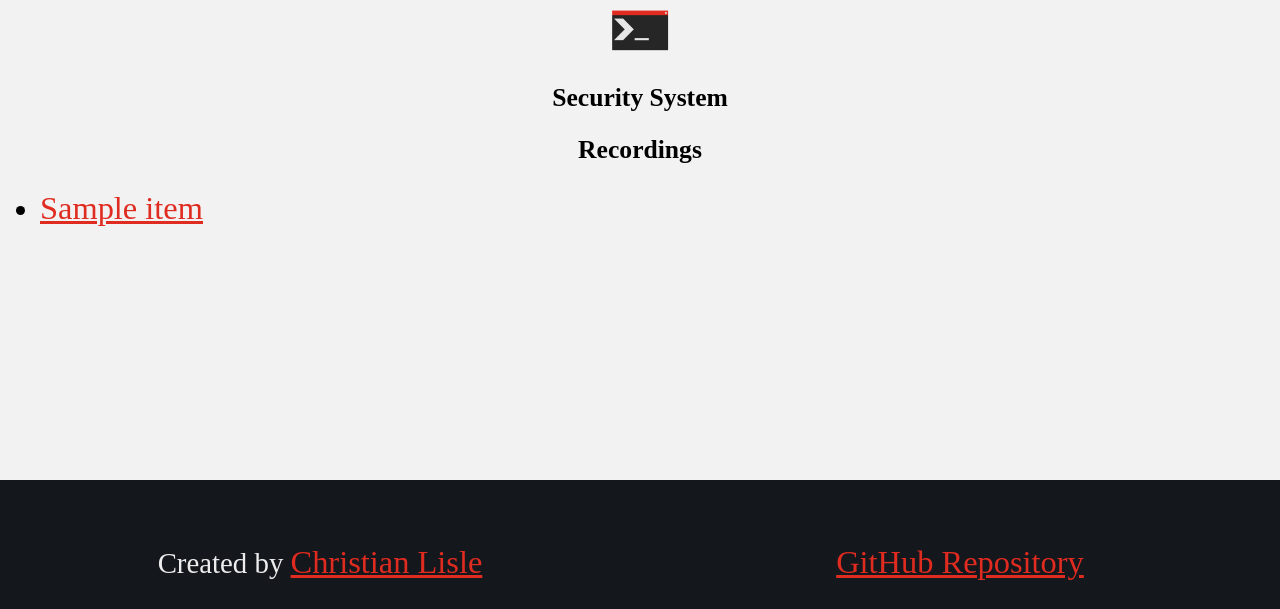
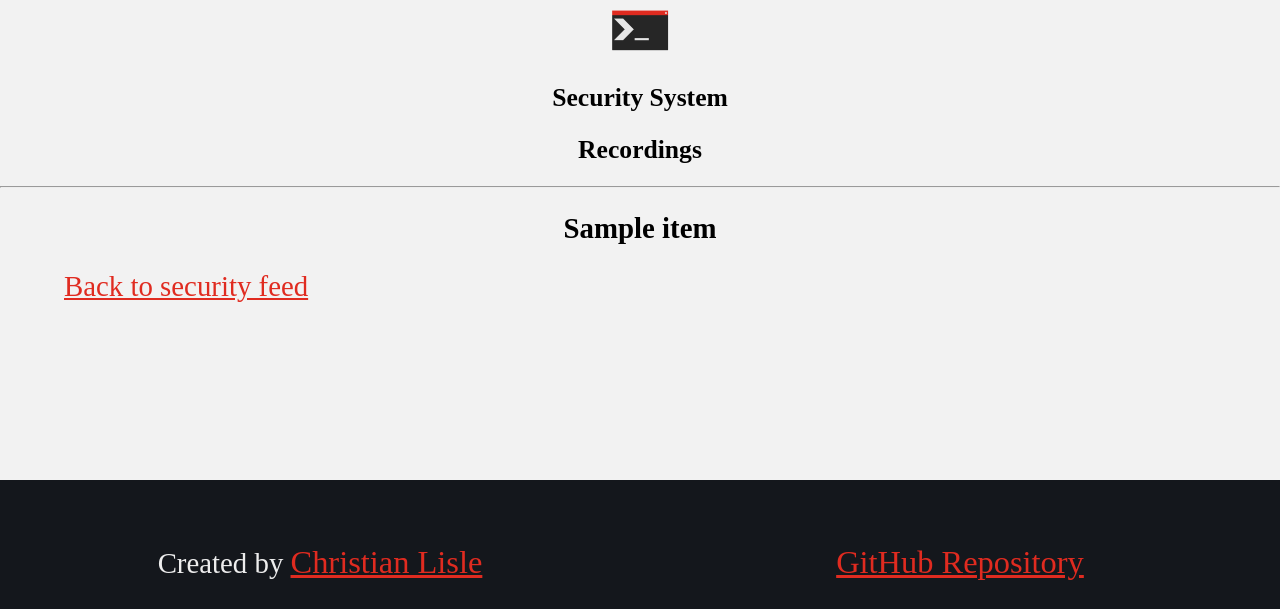
Before and after one commit to cal-overflow/security-system, a Flask app: template templates/recordings.html in a window 1280 px wide. Shown: the top 609 px of the page. Run offline with Flask 2, Linux system fonts and the light colour scheme; the template is opened without the code that fills it: most values are stand-ins (such as "Sample title", 1, 10 or a date in 2020); parts of the project's set-up code (start-up, migrations or seed data) failed here and were passed over; some libraries are stand-ins or nearby versions.

Commit message:
WIP: Implementing recording playback on frontend. Cleaned things up elsewhere.

```diff
--- a/static/styles.css
+++ b/static/styles.css
@@ -19,6 +19,7 @@ a:hover { text-decoration: none; }
 .float-right { float: right; }
 .rounded { border-radius: 5px; }
 .button { background-color: #e0e0e0;}
+.ml-5 { margin-left: 5%; }
 
 /*#all_streams, .stream_container, .stream_container_odd {  }*/
 
@@ -64,6 +65,11 @@ a:hover { text-decoration: none; }
   max-height: 100%;
   margin: 0 auto;
   border-radius: 3px;
+}
+
+.recording_item {
+  list-style: none;
+  line-height: 1.5em;
 }
 
 footer  {
--- a/templates/recordings.html
+++ b/templates/recordings.html
@@ -9,17 +9,25 @@
     <p id="logo"><a><img src="{{ url_for('static', filename='cl-icon.png')}}" /></a></p>
       <h1 class="center">Security System</h1>
       <h2 class="center">Recordings</h2>
-      <ul>
         {% if list.size == 0 %}
           <h3>No recordings</h3>
-          <p>Future recordings will be found here<br /><a href="{{ url_for('index') }}" title="Back to security feed">Back to security feed.</a></p>
+          <p>Future recordings will be found here<br /></p>
         {% else %}
+        <div id="recordings_container" class="center">
           {% for item in list.children recursive %}
-            <li><a href="static/recordings/{{ item.name }}">{{ item.name }}</a></li>
+            <HR>
+            <h2>{{ item.name.replace('-', '/') }}</h2>
+            {%- if item.children -%}
+              <ul class="no-padding-margin">
+                {% for subItem in item.children recursive %}
+                  <li class="recording_item"><a href="{{subItem.name}}">{{ subItem.name[29:].replace('_', ':').replace('.mp4', '').replace('CAM', ' - Camera ') }}</a></li>
+                {% endfor %}
+              </ul>
+            {% endif %}
           {% endfor %}
+        </div>
         {% endif %}
-
-      </ul>
+        <p class="ml-5"><a href="{{ url_for('index') }}" title="Back to security feed">Back to security feed</a></p>
   </div>
   <footer>
     <p>
--- a/webserver.py
+++ b/webserver.py
@@ -42,9 +42,9 @@ def list_files(path):
         for name in lst:
             fn = os.path.join(path, name)
             if os.path.isdir(fn):
-                list['children'].append(make_list(fn))
+                list['children'].append(list_files(fn))
             else:
-                list['children'].append(dict(name=name))
+                list['children'].append(dict(name=fn))
             list['size'] += 1
     return list
 
```
Also changed, not shown: systemhelper.py (+9 -6 lines), README.md.
